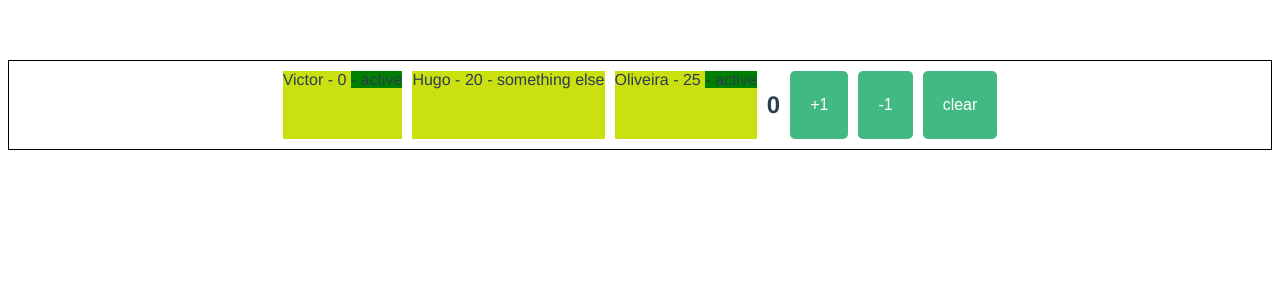
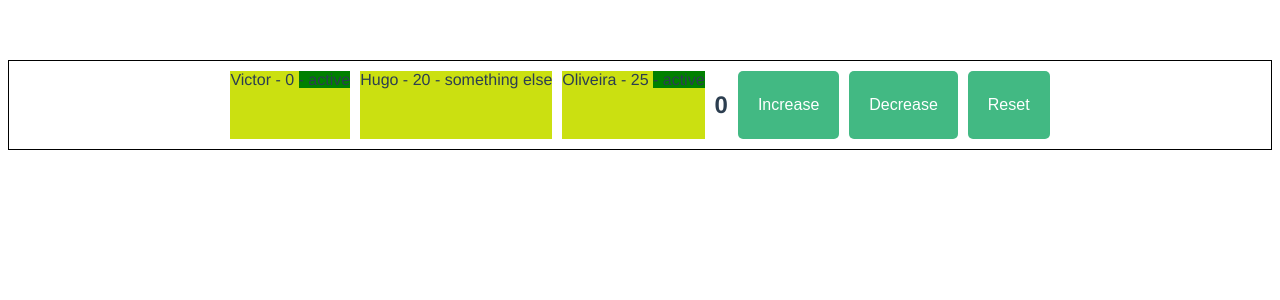
Before and after one commit to Thorugoh/web-pocs, a Vue app in the folder hello-vue/: page / in a window 1280 px wide. Shown: the top 300 px of the page. Built offline with nearby package versions, Linux system fonts and the light colour scheme.

Commit message:
Componentize app

```diff
--- a/hello-vue/src/App.vue
+++ b/hello-vue/src/App.vue
@@ -4,32 +4,21 @@
     <MyBox name="Hugo" age="20" status="something else"/>
     <MyBox name="Oliveira" age="25"/>
     <h2>{{ count }}</h2>
-    <MyButton
-      title="+1"
-      @update="incrementCount"
-    />
-    <MyButton
-      title="-1"
-      @update="decrement"
-    />
-    <MyButton
-    title="clear"
-      @update="clear"
-    />
+    <CounterButtons @changeCount="handleCountChange"/>
   </div>
 
 </template>
 
 <script>
 
+import CounterButtons from "./components/CounterButtons.vue";
 import MyBox from "./components/MyBox.vue";
-import MyButton from "./components/MyButton.vue";
 
 export default {
   name: 'App',
   components: {
     MyBox,
-    MyButton,
+    CounterButtons,
   },
   data() {
     return {
@@ -37,6 +26,19 @@ export default {
     }
   },
   methods: {
+    handleCountChange(action, value = 1) {
+      switch(action) {
+        case 'increment':
+          this.count += value;
+          break;
+        case 'decrement':
+          this.count -= value;
+          break;
+        case 'clear':
+          this.count = 0;
+          break;
+      }
+    },
     incrementCount() {
       this.count++;
     },
--- /dev/null
+++ b/hello-vue/src/components/CounterButtons.vue
@@ -0,0 +1,28 @@
+
+<template>
+    <div class="buttons">
+        <MyButton @update="$emit('changeCount', 'increment', 1)" title="Increase" />
+        <MyButton @update="$emit('changeCount', 'decrement', 1)" title="Decrease" />
+        <MyButton @update="$emit('changeCount', 'clear')" title="Reset" />
+    </div>
+</template>
+
+<script>
+import MyButton from './MyButton.vue';
+
+export default {
+    name: 'CounterButtons',
+    emits: ['changeCount'],
+    components: {
+        MyButton
+    }
+}
+
+</script>
+
+<style>
+.buttons {
+    display: flex;
+    gap: 10px;
+}
+</style>
```
